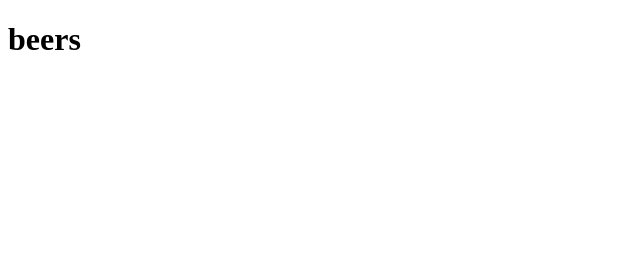
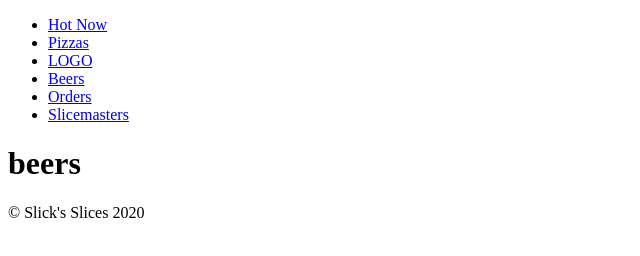
Before and after one commit to AdamMescher/slicks-slices, a Gatsby site in the folder gatsby/: page /beers in a window 1280 px wide. Shown: the whole page, without its empty margins (0-640 px from the left). Built offline with nearby package versions, Linux system fonts and the light colour scheme; Gatsby itself is replaced by a stand-in of ours.

Commit message:
🎬Complete through video 6

```diff
--- /dev/null
+++ b/gatsby/gatsby-browser.js
@@ -0,0 +1,6 @@
+import React from 'react';
+import Layout from './src/components/Layout';
+
+export const wrapPageElement = ({ element, props }) => (
+  <Layout {...props}>{element}</Layout>
+);
--- /dev/null
+++ b/gatsby/gatsby-ssr.js
@@ -0,0 +1,6 @@
+import React from 'react';
+import Layout from './src/components/Layout';
+
+export const wrapPageElement = ({ element, props }) => (
+  <Layout {...props}>{element}</Layout>
+);
--- a/gatsby/public/page-data/dev-404-page/page-data.json
+++ b/gatsby/public/page-data/dev-404-page/page-data.json
@@ -1 +1 @@
-{"componentChunkName":"component---cache-dev-404-page-js","path":"/dev-404-page/","result":{"data":{"allSitePage":{"nodes":[{"path":"/"}]}},"pageContext":{}},"staticQueryHashes":[]}
+{"componentChunkName":"component---cache-dev-404-page-js","path":"/dev-404-page/","result":{"data":{"allSitePage":{"nodes":[{"path":"/404/"},{"path":"/beers/"},{"path":"/"},{"path":"/orders/"},{"path":"/pizzas/"},{"path":"/slicemasters/"},{"path":"/404.html"}]}},"pageContext":{}},"staticQueryHashes":[]}
--- /dev/null
+++ b/gatsby/src/components/Footer/index.js
@@ -0,0 +1,9 @@
+import React from 'react';
+
+const Footer = () => (
+  <footer>
+    <p>&copy; Slick's Slices {new Date().getFullYear()}</p>
+  </footer>
+);
+
+export default Footer;
--- /dev/null
+++ b/gatsby/src/components/Layout/index.js
@@ -0,0 +1,13 @@
+import React from 'react';
+import Nav from '../Nav';
+import Footer from '../Footer';
+
+const Layout = ({ children }) => (
+  <main>
+    <Nav />
+    {children}
+    <Footer />
+  </main>
+);
+
+export default Layout;
--- a/gatsby/src/components/Nav/index.js
+++ b/gatsby/src/components/Nav/index.js
@@ -1,9 +1,27 @@
 import React from 'react';
+import { Link, navigate } from 'gatsby';
 
 const Nav = () => (
   <nav>
     <ul>
-      <li />
+      <li>
+        <Link to="/">Hot Now</Link>
+      </li>
+      <li>
+        <Link to="/pizzas">Pizzas</Link>
+      </li>
+      <li>
+        <Link to="/">LOGO</Link>
+      </li>
+      <li>
+        <Link to="/beers">Beers</Link>
+      </li>
+      <li>
+        <Link to="/orders">Orders</Link>
+      </li>
+      <li>
+        <Link to="/slicemasters">Slicemasters</Link>
+      </li>
     </ul>
   </nav>
 );
--- a/gatsby/src/pages/404.js
+++ b/gatsby/src/pages/404.js
@@ -1,9 +1,9 @@
 import React from 'react';
 
 const FourOhFourPage = () => (
-  <main>
+  <>
     <h1>page not found</h1>
-  </main>
+  </>
 );
 
 export default FourOhFourPage;
--- a/gatsby/src/pages/beers.js
+++ b/gatsby/src/pages/beers.js
@@ -1,9 +1,9 @@
 import React from 'react';
 
 const BeersPage = () => (
-  <main>
+  <>
     <h1>beers</h1>
-  </main>
+  </>
 );
 
 export default BeersPage;
--- a/gatsby/src/pages/index.js
+++ b/gatsby/src/pages/index.js
@@ -1,5 +1,9 @@
 import React from 'react';
 
-const HomePage = () => <h1>homepage</h1>;
+const HomePage = () => (
+  <>
+    <h1>home page</h1>
+  </>
+);
 
 export default HomePage;
--- a/gatsby/src/pages/orders.js
+++ b/gatsby/src/pages/orders.js
@@ -1,9 +1,9 @@
 import React from 'react';
 
 const OrdersPage = () => (
-  <main>
+  <>
     <h1>orders</h1>
-  </main>
+  </>
 );
 
 export default OrdersPage;
--- a/gatsby/src/pages/pizzas.js
+++ b/gatsby/src/pages/pizzas.js
@@ -1,9 +1,9 @@
 import React from 'react';
 
 const PizzasPage = () => (
-  <main>
+  <>
     <h1>pizzas</h1>
-  </main>
+  </>
 );
 
 export default PizzasPage;
--- a/gatsby/src/pages/slicemasters.js
+++ b/gatsby/src/pages/slicemasters.js
@@ -1,9 +1,9 @@
 import React from 'react';
 
 const SlicemastersPage = () => (
-  <main>
+  <>
     <h1>slicemasters</h1>
-  </main>
+  </>
 );
 
 export default SlicemastersPage;
```
Also changed, not shown: 1 other file.
